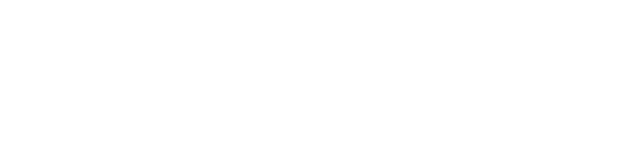
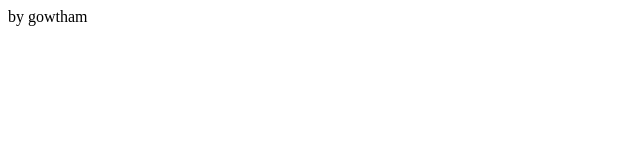
Before and after one commit to coder-ad286/First, a plain HTML site: page index.html in a window 1280 px wide. Shown: the whole page, without its empty margins (0-640 px from the left). Drawn offline with Linux system fonts and the light colour scheme.

Commit message:
by gowtham

```diff
--- a/index.html
+++ b/index.html
@@ -7,7 +7,9 @@
 </head>
 <body>
     <div class="container">
-
+        <section>
+            by gowtham
+        </section>
     </div>
 </body>
 </html>
```
